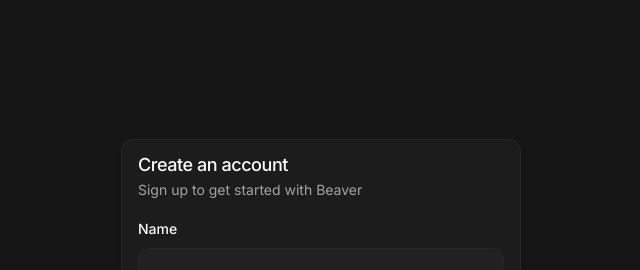
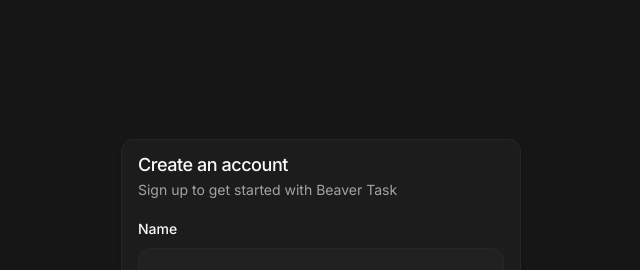
Before and after one commit to shiofreecss/Beaver-Task, a Next.js app: page /register in a window 1280 px wide. Shown: the top 270 px of the page, without its empty margins (319-959 px from the left). Built offline with nearby package versions, Linux system fonts and the light colour scheme.

Commit message:
Change some text
Change from Beaver to Beaver Task

```diff
--- a/src/app/register/page.tsx
+++ b/src/app/register/page.tsx
@@ -8,7 +8,7 @@
       <Card className="w-[400px]">
         <CardHeader>
           <CardTitle>Create an account</CardTitle>
-          <CardDescription>Sign up to get started with Beaver</CardDescription>
+          <CardDescription>Sign up to get started with Beaver Task</CardDescription>
         </CardHeader>
         <CardContent>
           <RegisterForm />
--- a/src/components/sidebar.tsx
+++ b/src/components/sidebar.tsx
@@ -53,7 +53,7 @@
       <div className="w-64 bg-card border-r border-border h-full flex flex-col">
         <div className="p-6 border-b border-border">
           <div className="flex items-center justify-between">
-            <h2 className="text-xl font-bold text-foreground">🦫 Beaver</h2>
+            <h2 className="text-xl font-bold text-foreground">🦫 Beaver Task</h2>
             <ThemeToggle />
           </div>
         </div>
```
